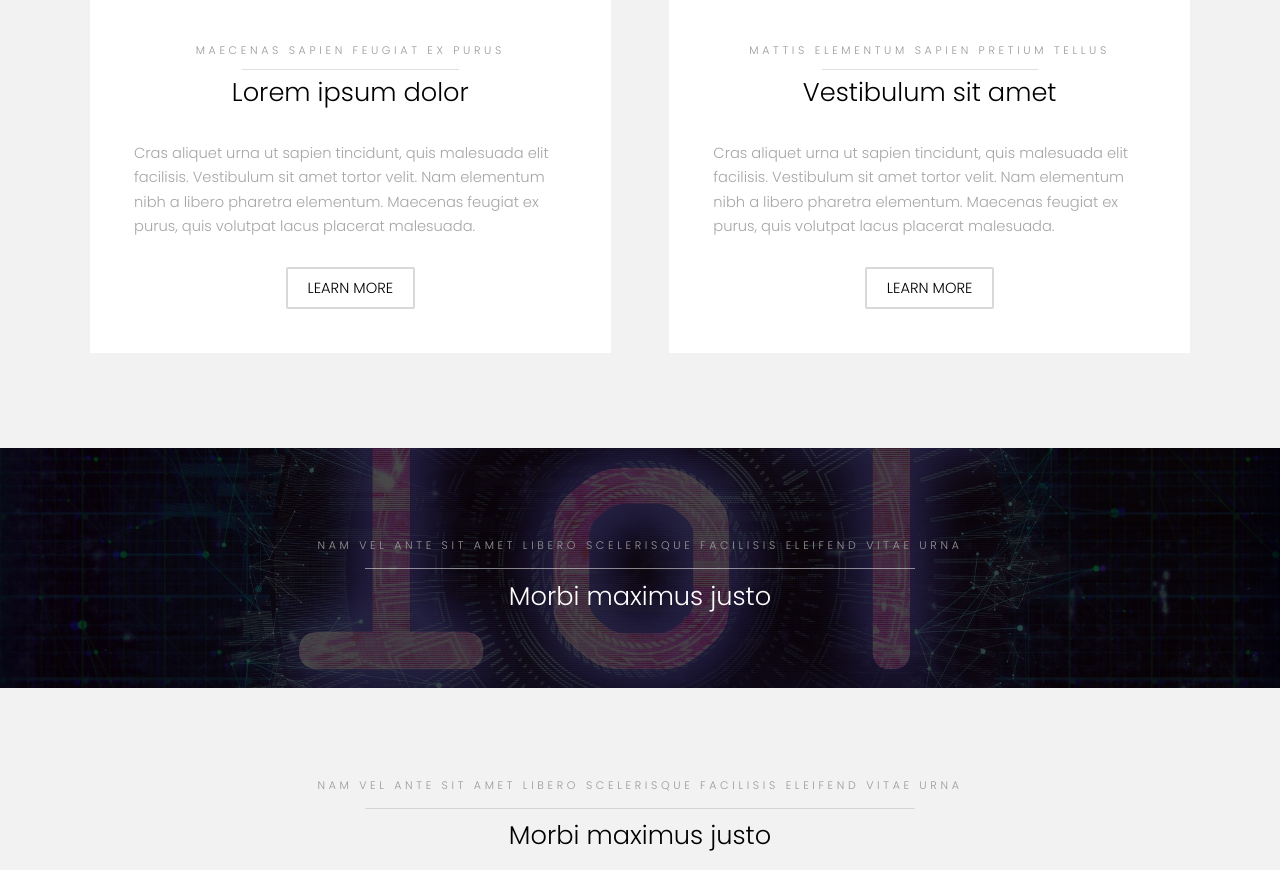
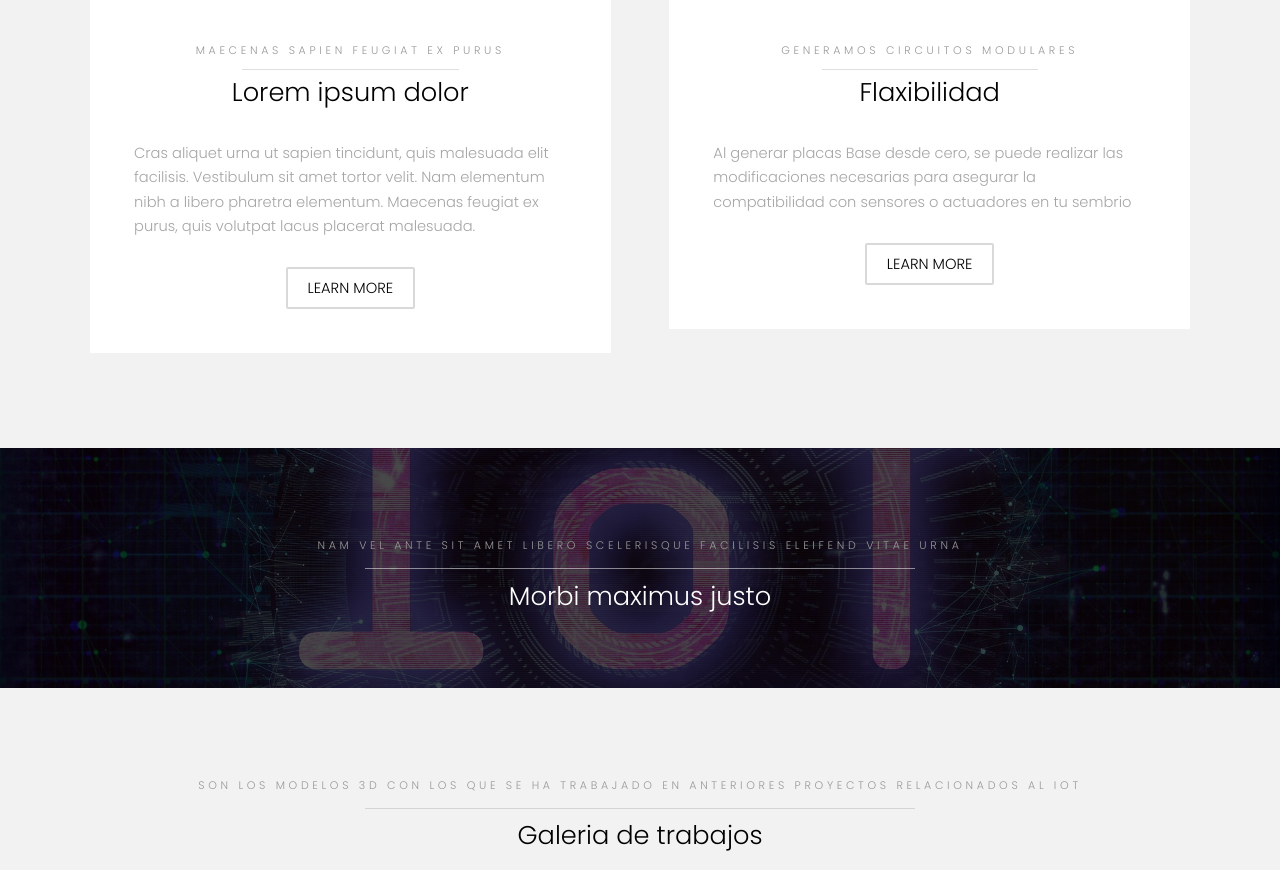
Before and after one commit to SunPlena/Web, a plain HTML site: page index.html in a window 1280 px wide. Shown: the part 1082-1952 px from the top of the page. Drawn offline with Linux system fonts and the light colour scheme.

Commit message:
Update index.html

```diff
--- a/index.html
+++ b/index.html
@@ -114,10 +114,10 @@
                         </div>
                         <div class="content">
                             <header class="align-center">
-                                <p>mattis elementum sapien pretium tellus</p>
-                                <h2>Vestibulum sit amet</h2>
+                                <p>Generamos circuitos modulares</p>
+                                <h2>Flaxibilidad</h2>
                             </header>
-                            <p> Cras aliquet urna ut sapien tincidunt, quis malesuada elit facilisis. Vestibulum sit amet tortor velit. Nam elementum nibh a libero pharetra elementum. Maecenas feugiat ex purus, quis volutpat lacus placerat malesuada.</p>
+                            <p> Al generar placas Base desde cero, se puede realizar las modificaciones necesarias para asegurar la compatibilidad con sensores o actuadores en tu sembrio </p>
                             <footer class="align-center">
                                 <a href="#" class="button alt">Learn More</a>
                             </footer>
@@ -143,8 +143,8 @@
     <section id="three" class="wrapper style2">
         <div class="inner">
             <header class="align-center">
-                <p class="special">Nam vel ante sit amet libero scelerisque facilisis eleifend vitae urna</p>
-                <h2>Morbi maximus justo</h2>
+                <p class="special">Son los modelos 3D con los que se ha trabajado en anteriores proyectos relacionados al IoT</p>
+                <h2>Galeria de trabajos</h2>
             </header>
             <div class="gallery">
                 <div>
```
